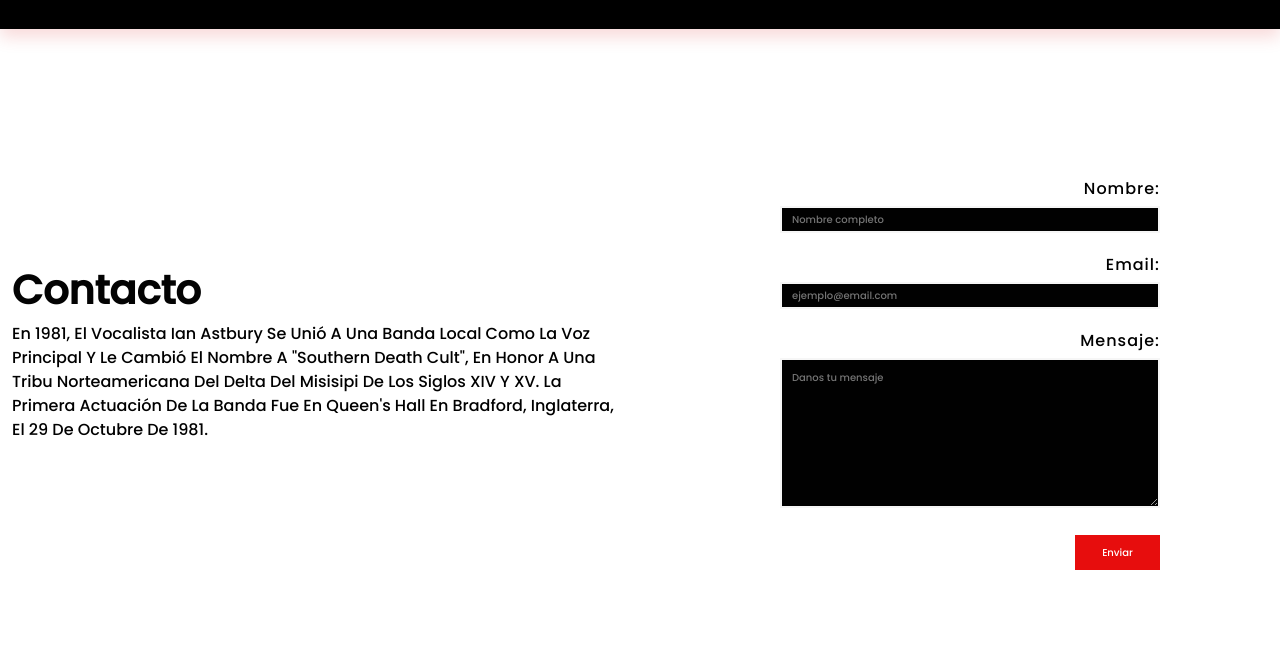
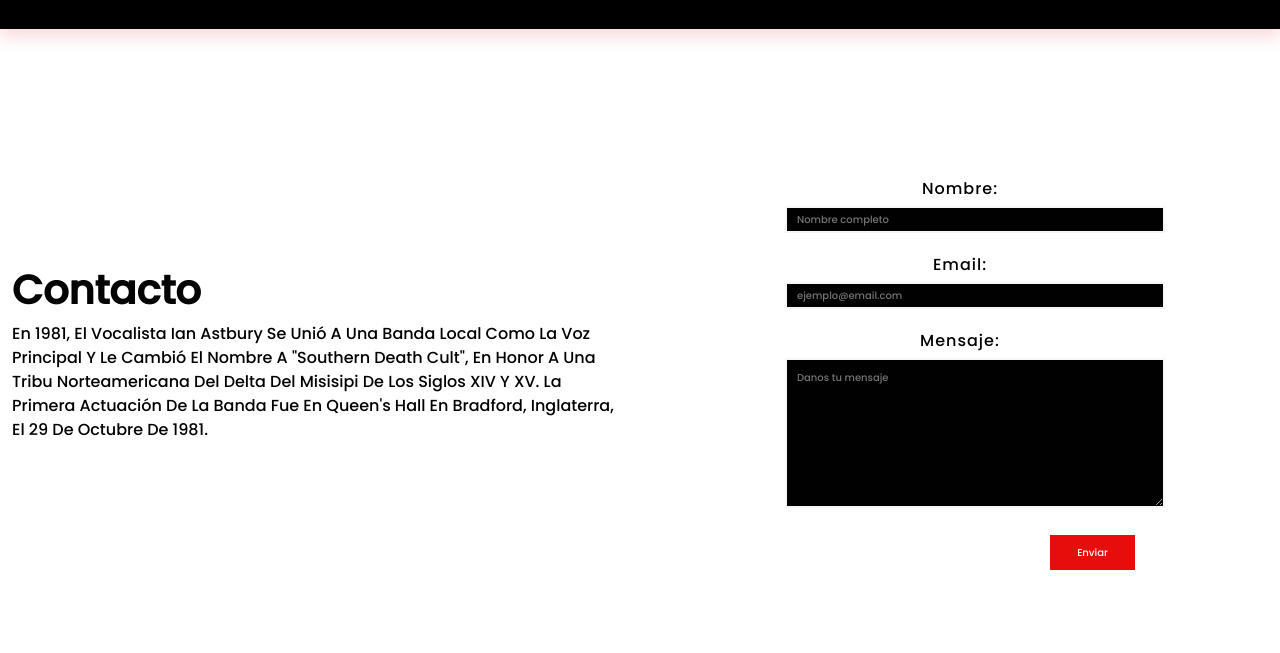
Before and after one commit to FlorMirabella/Mi-repo, a website: page paginas/contacto.html in a window 1280 px wide. Shown: the part 84-737 px from the top of the page. Drawn offline with nearby package versions, Linux system fonts and the light colour scheme.

Commit message:
se terminaron las modificaciones de margenes

```diff
--- a/scss/_body.scss
+++ b/scss/_body.scss
@@ -1,4 +1,6 @@
+html,
 body {
+  overflow-x: hidden;
   font-family: "Poppins", sans-serif;
 }
 
--- a/scss/_contacto.scss
+++ b/scss/_contacto.scss
@@ -4,6 +4,7 @@ label {
     margin-top: 20px;
     letter-spacing: 1px;
     color: #000;
+    text-align:center;
   }
 
   .principal {
@@ -15,7 +16,7 @@ label {
 
   form {
     margin: 0 auto;
-    width: 400px;
+    width: 350px;
   }
 
   input,
```
Also changed, not shown: paginas/nosotros.html (+1 -1 lines), css/custom.css, 1 other file.
